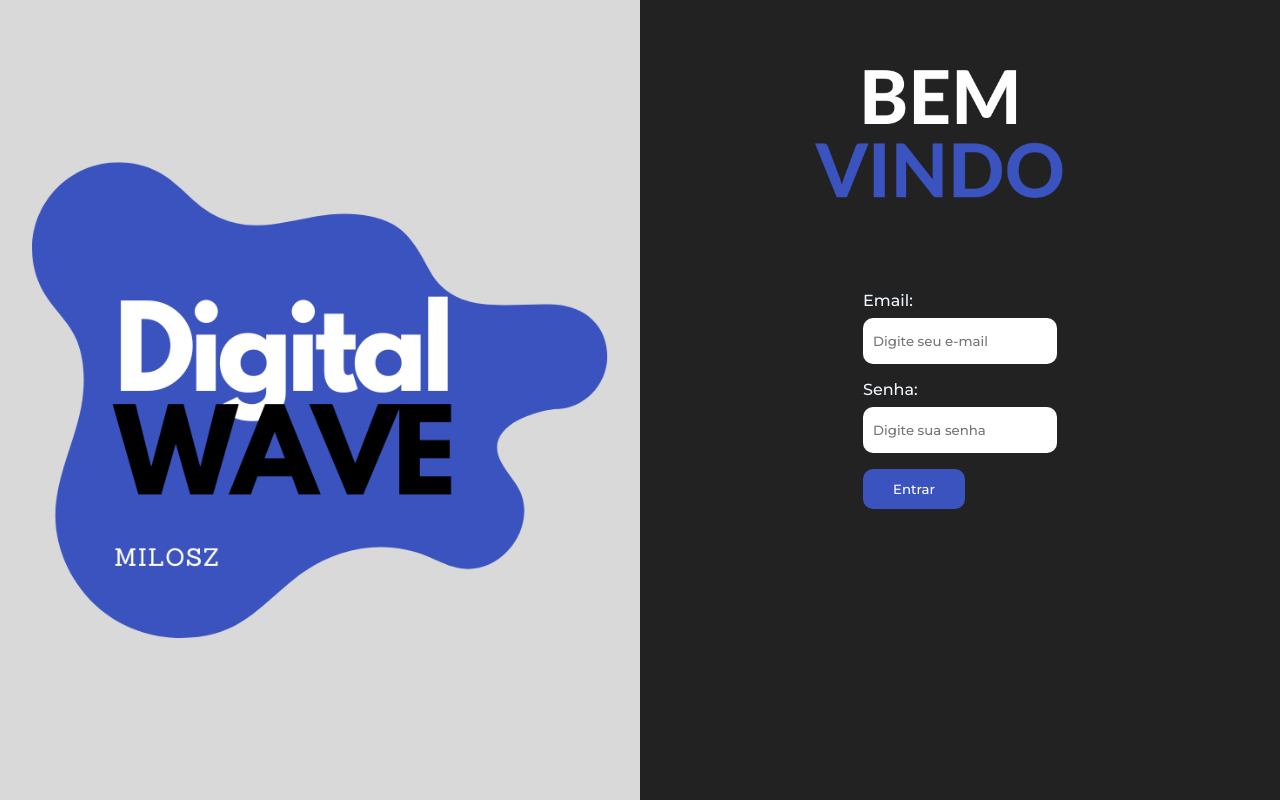
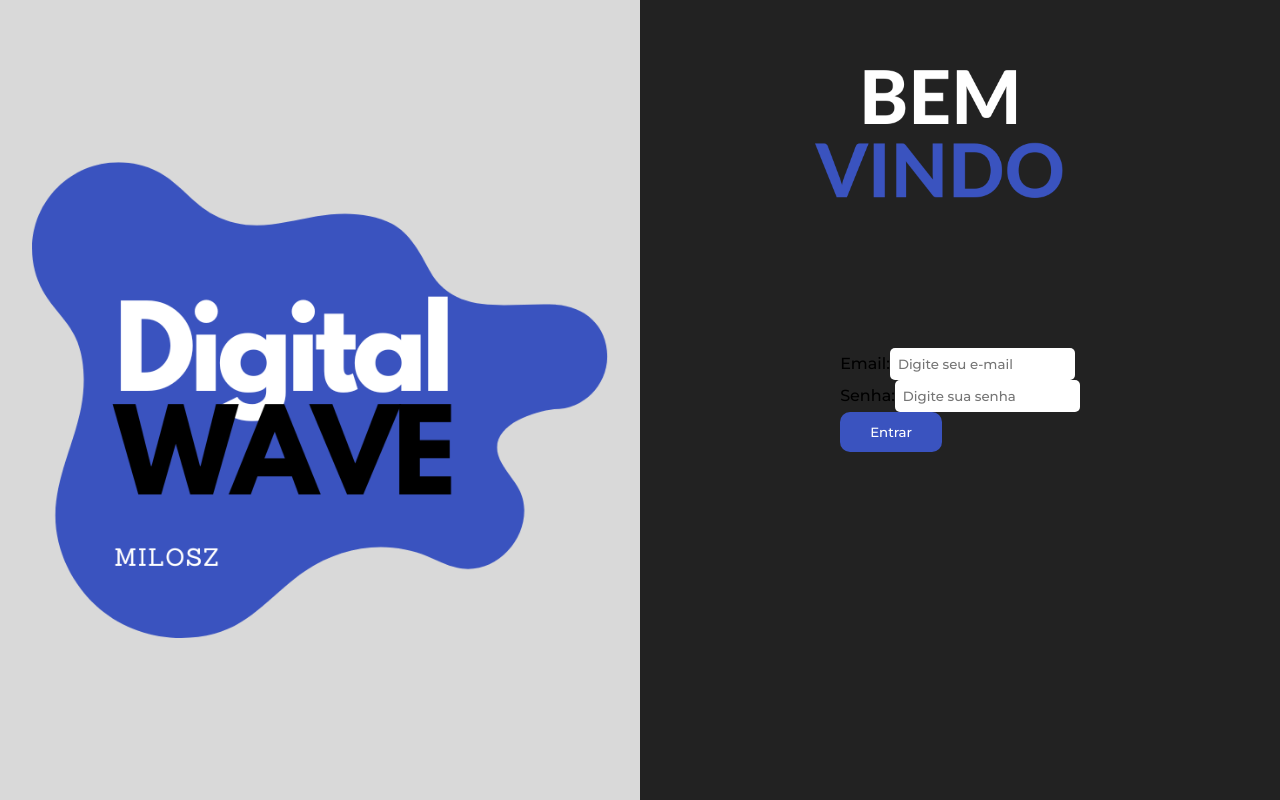
Before and after one commit to Bili20/chat_tempo_real, a React (Vite) app in the folder client/: page / in a window 1280 px wide. Built offline with nearby package versions, Linux system fonts and the light colour scheme.

Commit message:
Update login.tsx

```diff
--- a/client/src/routes/login/login.tsx
+++ b/client/src/routes/login/login.tsx
@@ -37,7 +37,7 @@ const Login = () => {
           <img className="user-name" src="../../../img/username.png" alt="" />
         </div>
         <form onSubmit={logar}>
-          <div className="form-control">
+          <div className="form-control-login">
             <label htmlFor="email">Email:</label>
             <input
               className="input-login"
@@ -52,7 +52,7 @@ const Login = () => {
             />
           </div>
 
-          <div className="form-control">
+          <div className="form-control-login">
             <label htmlFor="senha">Senha:</label>
             <input
               className="input-login"
```
